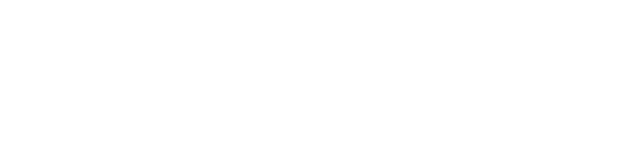
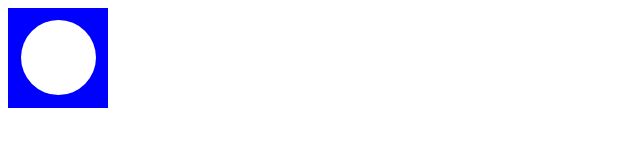
Before and after one commit to RobertCorey/4inarow, a plain HTML site: page index.html in a window 1280 px wide. Shown: the whole page, without its empty margins (0-640 px from the left). Drawn offline with Linux system fonts and the light colour scheme.

Commit message:
gamesquare

```diff
--- a/index.html
+++ b/index.html
@@ -4,10 +4,18 @@
     <meta charset="UTF-8">
     <title>4 in a row</title>
     <style>
-        #outer {
+        #outer {display: inline-block;
+              height: 100px;
+              width: 100px;
+              background-color: blue;
 
         }
-        #inner {
+        #inner {border-radius: 50px;
+              background-color: white;
+              height: 75px;
+              width: 75px;
+              margin-left: 13px;
+              margin-top: 12px;
         }
     </style>
 </head>
```
